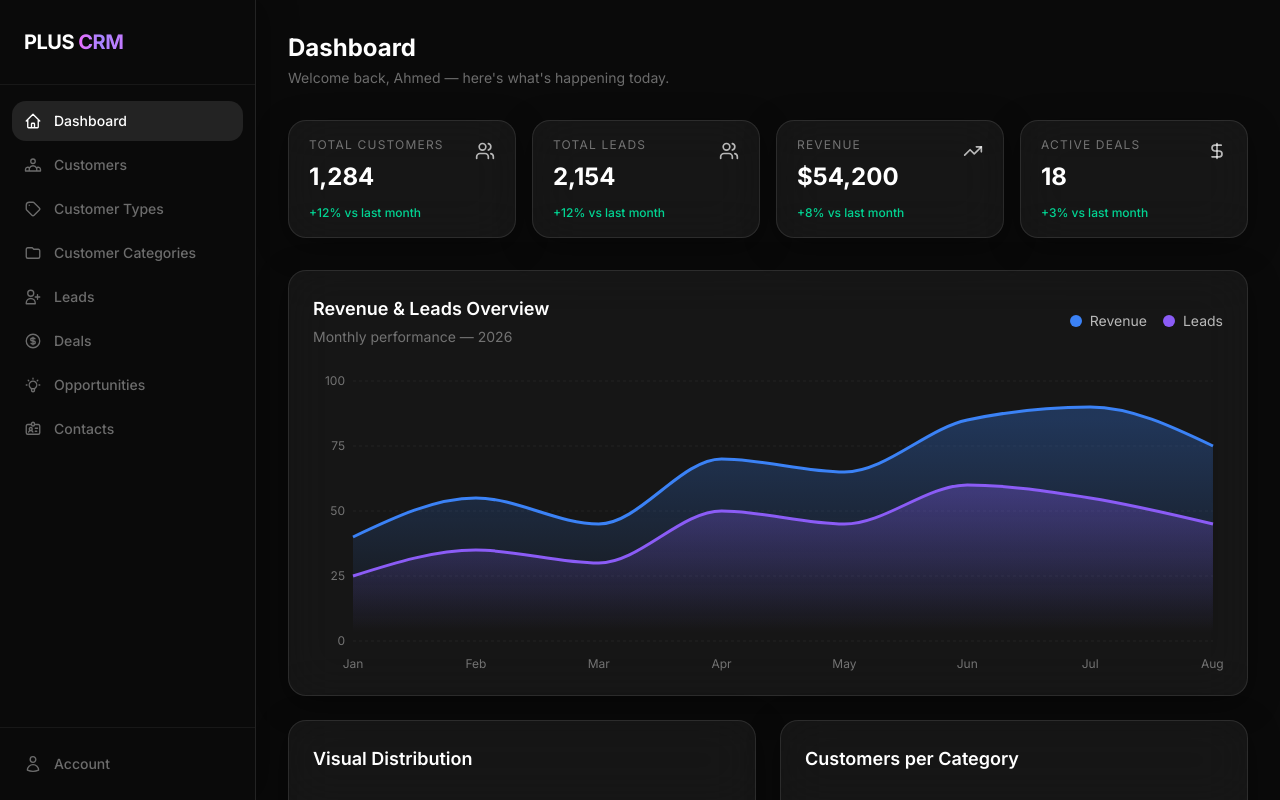
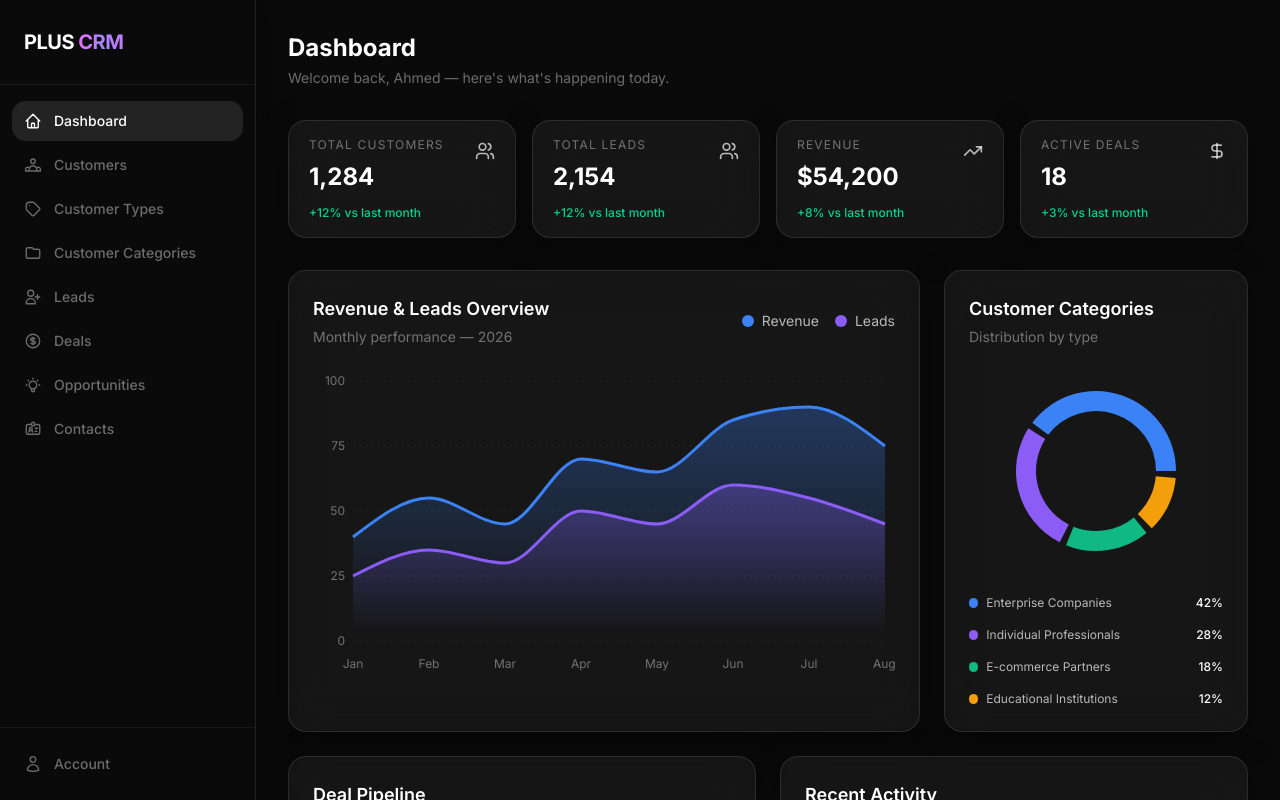
Before and after one commit to etsh0/Plus-crm, a Next.js app: page /dashboard in a window 1280 px wide. Built offline with nearby package versions, Linux system fonts and the light colour scheme.

Commit message:
edit charts in dashboard page

```diff
--- a/src/app/(dashboard)/dashboard/page.tsx
+++ b/src/app/(dashboard)/dashboard/page.tsx
@@ -4,7 +4,6 @@ import { LineChart } from "@/components/ui/LineChart";
 import { PieChart } from "@/components/ui/PieChart";
 import { PiplineChart } from "@/components/ui/PiplineChart";
 import { DollarSign, TrendingUp, Users } from "lucide-react";
-import { Bar, BarChart, Cell, ResponsiveContainer, Tooltip, XAxis, YAxis } from "recharts";
 
 
 const stats = [
@@ -93,9 +92,9 @@ export default function DashboardPage() {
       </div>
 
       {/* Charts Row 1 */}
-      <div className="grid grid-cols-1 mb-6">
+      <div className="grid grid-cols-1 lg:grid-cols-3 gap-6 mb-6">
         {/* Revenue & Leads Overview */}
-        <div className="rounded-2xl bg-white/5 backdrop-blur-xl border border-white/10 shadow-[0_8px_32px_0_rgba(0,0,0,0.37)] p-6">
+        <div className="lg:col-span-2 rounded-2xl bg-white/5 backdrop-blur-xl border border-white/10 shadow-[0_8px_32px_0_rgba(0,0,0,0.37)] p-6">
           <div className="flex flex-col sm:flex-row justify-between items-start sm:items-center mb-6 gap-4">
             <div>
               <h2 className="text-lg font-semibold text-white">Revenue & Leads Overview</h2>
@@ -116,42 +115,26 @@ export default function DashboardPage() {
             <LineChart data={revenueData} />
           </div>
         </div>
-      </div>
 
-      {/* Customer Categories Row */}
-      <div className="grid grid-cols-1 lg:grid-cols-2 gap-6 mb-6">
-        {/* Visual Distribution */}
+        {/* Customer Categories */}
         <div className="rounded-2xl bg-white/5 backdrop-blur-xl border border-white/10 shadow-[0_8px_32px_0_rgba(0,0,0,0.37)] p-6">
           <div className="mb-6">
-            <h2 className="text-lg font-semibold text-white">Visual Distribution</h2>
+            <h2 className="text-lg font-semibold text-white">Customer Categories</h2>
+            <p className="text-sm text-white/40 mt-1">Distribution by type</p>
           </div>
-          <div className="h-64 w-full">
+          <div className="h-50 w-full">
             <PieChart data={customerCategoriesData} />
           </div>
-        </div>
-
-        {/* Customers per Category */}
-        <div className="rounded-2xl bg-white/5 backdrop-blur-xl border border-white/10 shadow-[0_8px_32px_0_rgba(0,0,0,0.37)] p-6">
-          <div className="mb-6">
-            <h2 className="text-lg font-semibold text-white">Customers per Category</h2>
-          </div>
-          <div className="h-64 w-full">
-            <ResponsiveContainer width="100%" height="100%">
-              <BarChart data={customerCategoriesData} margin={{ top: 10, right: 10, left: -20, bottom: 0 }} barSize={32}>
-                <XAxis dataKey="name" axisLine={false} tickLine={false} tick={{ fill: 'rgba(255,255,255,0.4)', fontSize: 12 }} dy={10} tickFormatter={(value) => value.split(' ')[0]} />
-                <YAxis axisLine={false} tickLine={false} tick={{ fill: 'rgba(255,255,255,0.4)', fontSize: 12 }} />
-                <Tooltip
-                  cursor={{ fill: 'rgba(255,255,255,0.05)' }}
-                  contentStyle={{ backgroundColor: '#1a1a2e', borderColor: 'rgba(255,255,255,0.1)', borderRadius: '8px' }}
-                  itemStyle={{ color: '#fff' }}
-                />
-                <Bar dataKey="value" radius={[4, 4, 0, 0]}>
-                  {customerCategoriesData.map((entry, index) => (
-                    <Cell key={`cell-${index}`} fill={entry.color} />
-                  ))}
-                </Bar>
-              </BarChart>
-            </ResponsiveContainer>
+          <div className="grid grid-cols-1 gap-y-4 mt-6">
+            {customerCategoriesData.map((category) => (
+              <div key={category.name} className="flex items-center text-xs">
+                <span className="w-2.5 h-2.5 rounded-sm mr-2" style={{ backgroundColor: category.color }}></span>
+                <div className="flex items-center justify-between w-full">
+                  <span className="text-white/70">{category.name}</span>
+                  <strong className="text-white font-medium">{category.value}%</strong>
+                </div>
+              </div>
+            ))}
           </div>
         </div>
       </div>
```
